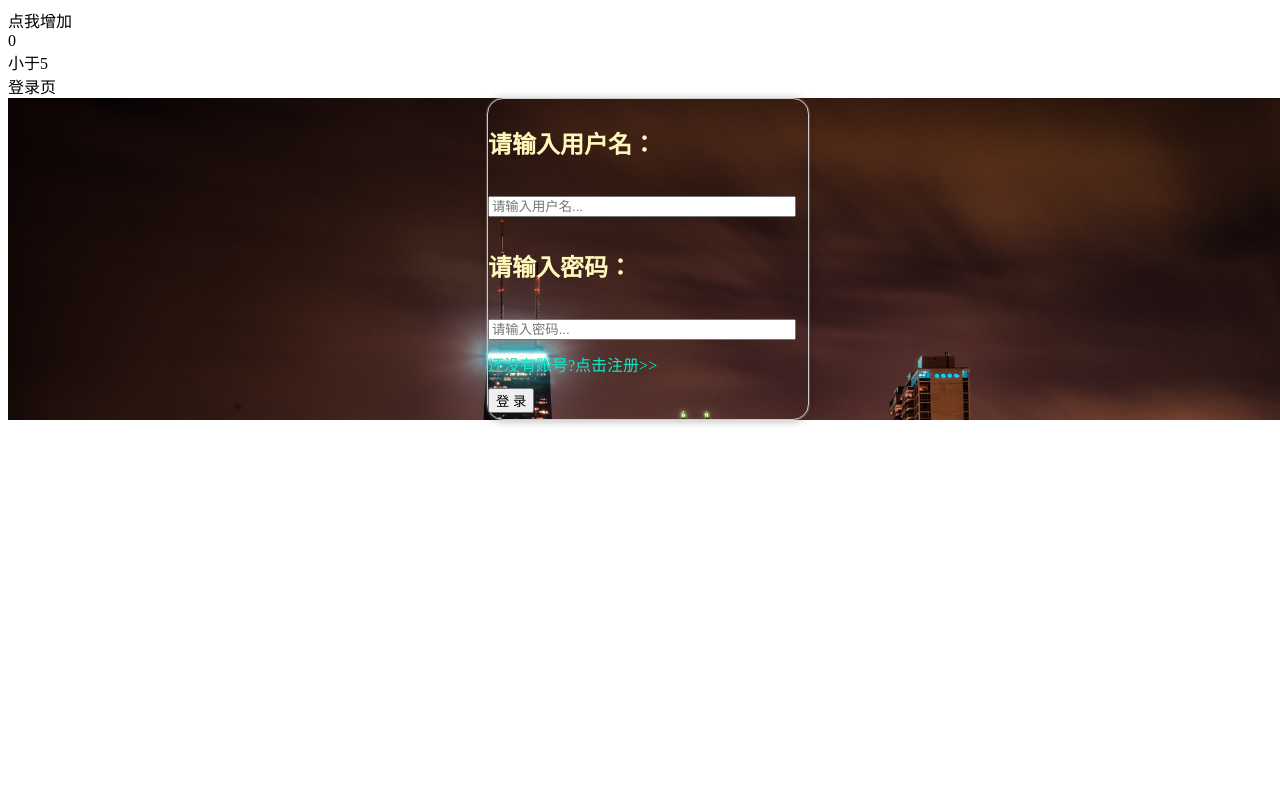
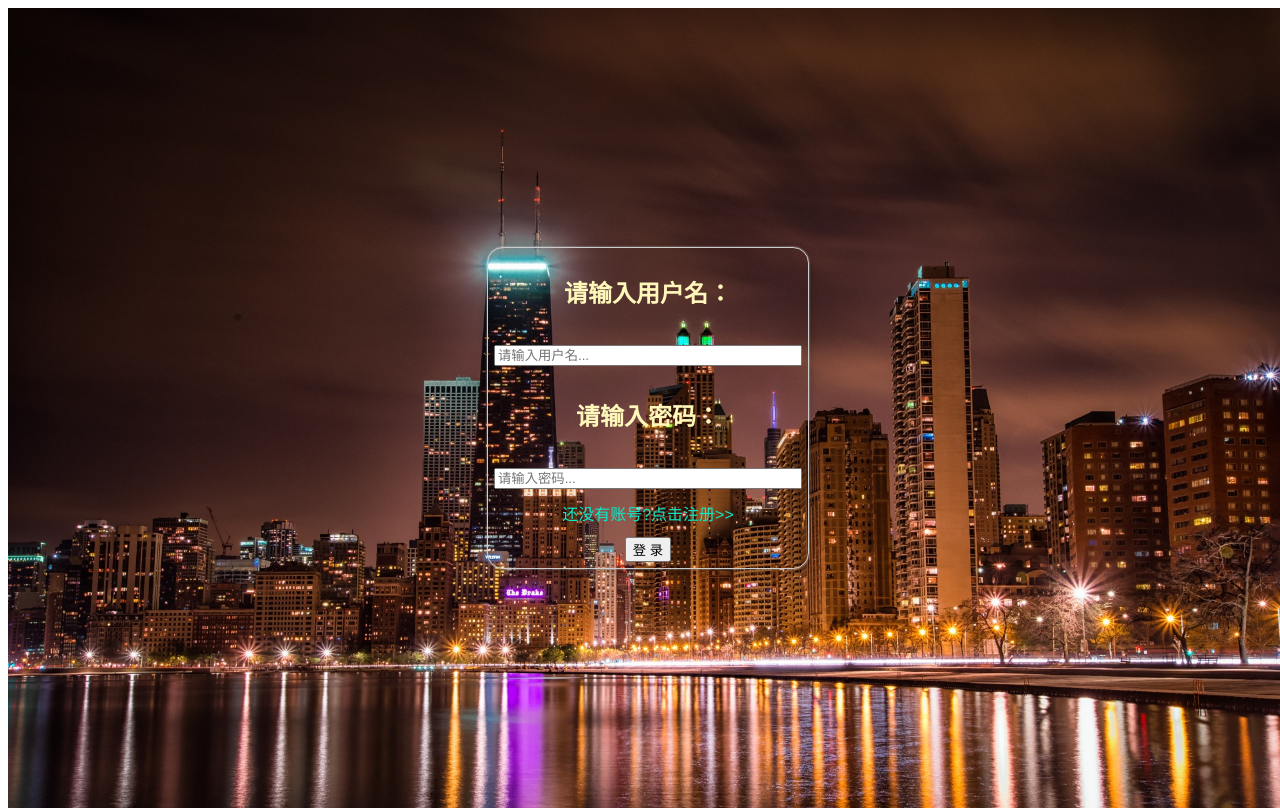
Before and after one commit to Guanxiaodan/userManager, a Vue app: page / in a window 1280 px wide. Built offline with nearby package versions, Linux system fonts and the light colour scheme; what iview would draw is missing.

Commit message:
头部位置好了

```diff
--- a/src/App.vue
+++ b/src/App.vue
@@ -1,15 +1,8 @@
 <template>
   <div id="app222">
-    <!--<div v-if="hashs !== '/'">-->
-      <!--<div>这是要是</div>-->
-      <!--&lt;!&ndash;<heads></heads>&ndash;&gt;-->
-    <!--</div>-->
-    <div @click="add">点我增加</div>
-    <div>{{value}}</div>
-    <div v-if="value > 5">大于5</div>
-    <div v-if="value < 5">小于5</div>
-    <div v-if="hashs === '/'">登录页</div>
-    <div v-if="hashs === '/modify'">修改页</div>
+    <div v-if="hashs !== '/'">
+      <heads></heads>
+    </div>
 
     <router-view/>
   </div>
@@ -23,35 +16,34 @@
     name: 'app333',
     data () {
       return {
-        hashs: '/',
-        value: 0
+        hashs: '/'
       }
     },
-    component: {
+    components: {
       heads
     },
     created () {
-      debug('这是add', this.getHash)
+      let vm = this
       window.onhashchange = function () {
-        debug('是不是不认识this', this.hashs)
-//        const h = location.hash
-//        this.getHash(h)
+        const h = location.hash
+        vm.getHash(h)
+      }
+      window.onload = function () {
+        const h = location.hash
+        vm.getHash(h)
       }
     },
     methods: {
-      add () {
-        this.value = this.value + 1
-        debug('value变了吗', this.value)
-      },
       getHash (h) {
-        this.hashs = h.substring(0, h.length)
+        this.hashs = h.substring(1, h.length)
+        debug('this.hashs', this.hashs)
       }
     }
   }
 </script>
 
 <style>
-  #app {
+  #app222 {
     font-family: 'Avenir', Helvetica, Arial, sans-serif;
     -webkit-font-smoothing: antialiased;
     -moz-osx-font-smoothing: grayscale;
--- a/src/components/head.vue
+++ b/src/components/head.vue
@@ -18,7 +18,7 @@ export default {
 <style scoped>
   .heads {
     width: 100%;
-    height: 100%;
+    height: 100px;
     background: pink;
   }
 </style>
```
Also changed, not shown: 2 other files (tests, documents, lock files or other folders).
